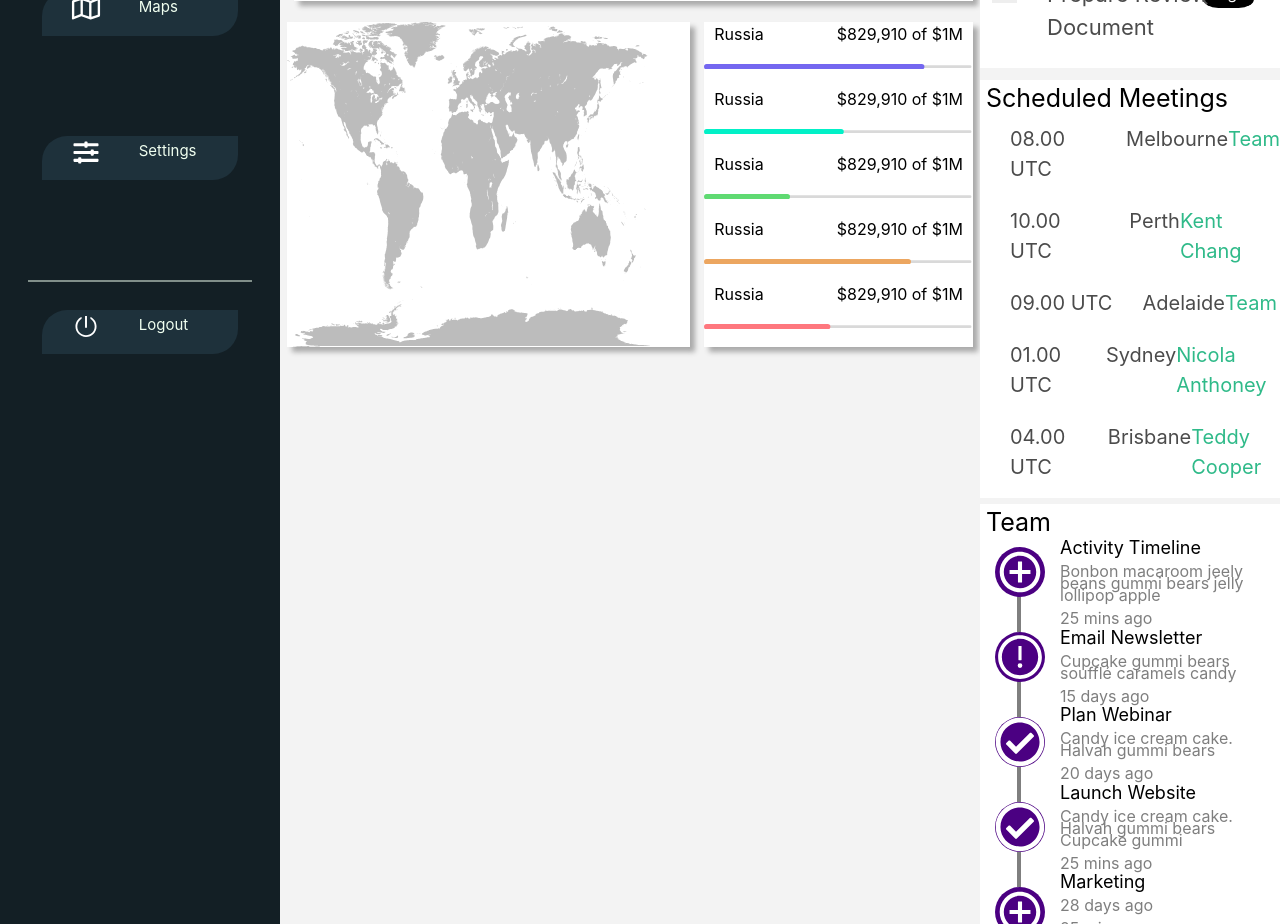
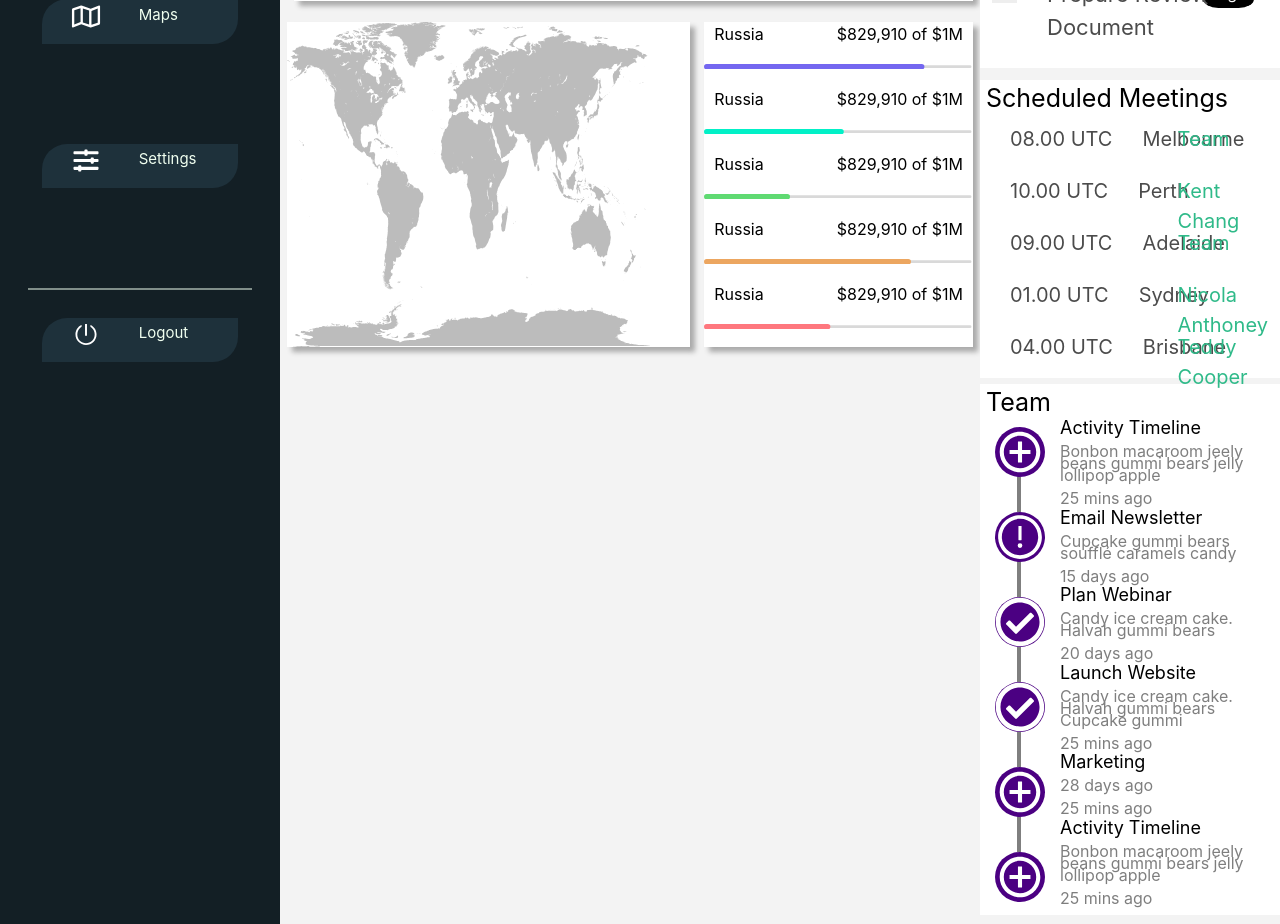
Before and after one commit to lakshan28/suntechit_assignment, a React (Create React App) app: page /login in a window 1280 px wide. Shown: the part 1240-2164 px from the top of the page. Built offline with nearby package versions, Linux system fonts and the light colour scheme.

Commit message:
updated side bar

```diff
--- a/src/components/Scheduled/ScheduledMettings/ScheduledMettings.css
+++ b/src/components/Scheduled/ScheduledMettings/ScheduledMettings.css
@@ -23,6 +23,6 @@
 .scheduled-grop {
   color: #2fba89;
   font-size: 20px;
-
+  position: absolute;
   left: 92%;
 }
--- a/src/components/screens/Dashboard.css
+++ b/src/components/screens/Dashboard.css
@@ -22,7 +22,6 @@
   color: #30726c;
 }
 .side-bar12 {
-  margin-top: -8px;
 }
 
 .first-row {
```
